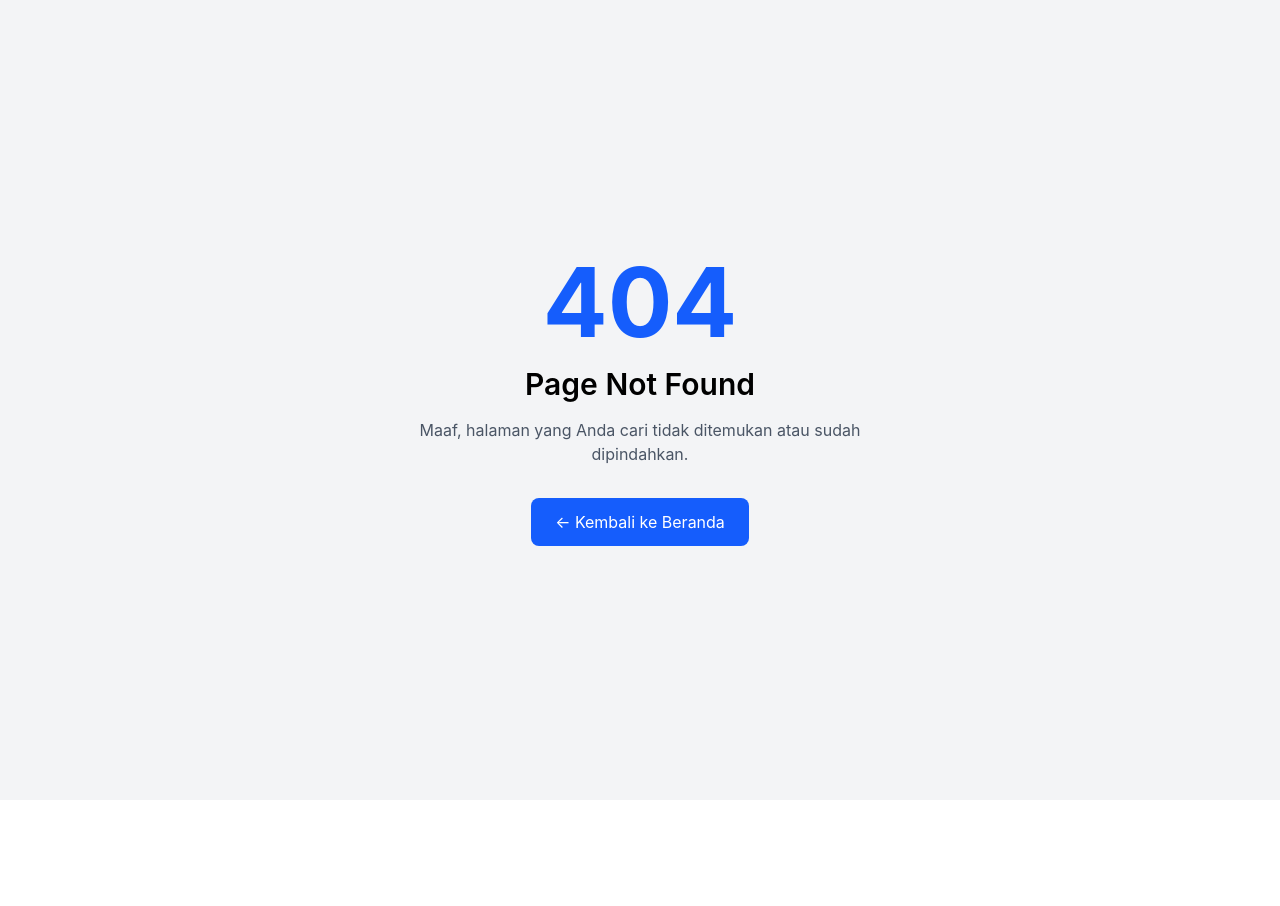
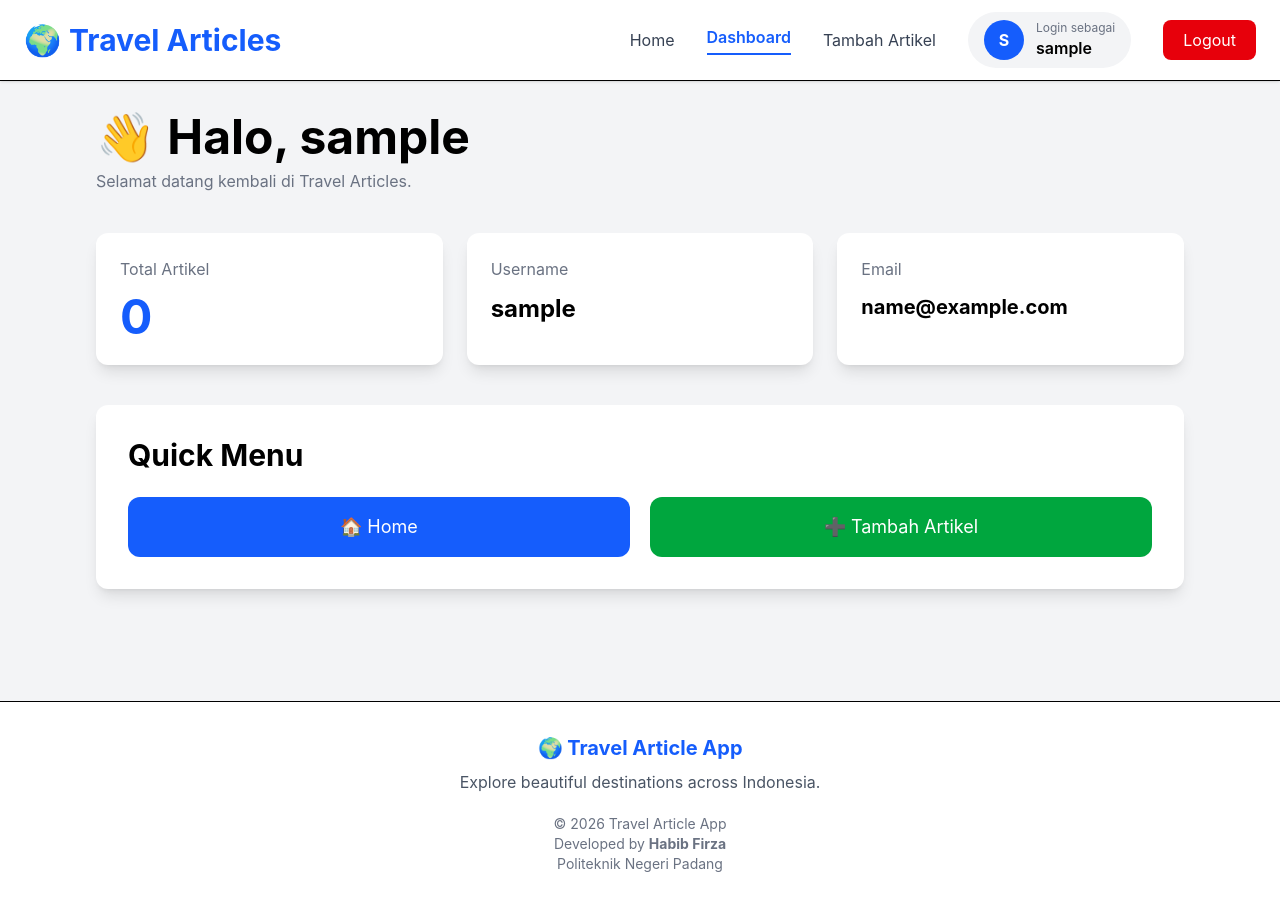
Before and after one commit to hfirza04-crypto/travel-article-app, a React (Vite) app: page /dashboard in a window 1280 px wide. Before the commit this address had no page. Before the commit the page ends 800 px from the top, so only its background shows below. Built offline with nearby package versions, Linux system fonts and the light colour scheme; no server answers; sample sign-in values are in the browser's storage.

Commit message:
Add dashboard page

```diff
--- a/src/components/Navbar/Navbar.tsx
+++ b/src/components/Navbar/Navbar.tsx
@@ -57,7 +57,7 @@ function Navbar() {
           <span>Travel Articles</span>
         </Link>
 
-        {/* Desktop */}
+        {/* Desktop Menu */}
         <div className="hidden md:flex items-center gap-8">
 
           <Link
@@ -69,6 +69,17 @@ function Navbar() {
             }
           >
             Home
+          </Link>
+
+          <Link
+            to="/dashboard"
+            className={
+              location.pathname === "/dashboard"
+                ? activeClass
+                : normalClass
+            }
+          >
+            Dashboard
           </Link>
 
           <Link
@@ -85,15 +96,10 @@ function Navbar() {
           <div className="flex items-center gap-3 bg-gray-100 px-4 py-2 rounded-full">
 
             <div className="w-10 h-10 rounded-full bg-blue-600 text-white flex justify-center items-center font-bold">
-
-              {user?.username
-                ?.charAt(0)
-                .toUpperCase()}
-
+              {user?.username?.charAt(0).toUpperCase()}
             </div>
 
             <div>
-
               <p className="text-xs text-gray-500">
                 Login sebagai
               </p>
@@ -101,7 +107,6 @@ function Navbar() {
               <p className="font-semibold">
                 {user?.username}
               </p>
-
             </div>
 
           </div>
@@ -116,7 +121,6 @@ function Navbar() {
         </div>
 
         {/* Mobile Button */}
-
         <button
           className="md:hidden text-3xl"
           onClick={() => setMenuOpen(!menuOpen)}
@@ -127,7 +131,6 @@ function Navbar() {
       </div>
 
       {/* Mobile Menu */}
-
       {menuOpen && (
 
         <div className="md:hidden border-t bg-white shadow-lg">
@@ -147,6 +150,18 @@ function Navbar() {
             </Link>
 
             <Link
+              to="/dashboard"
+              onClick={() => setMenuOpen(false)}
+              className={
+                location.pathname === "/dashboard"
+                  ? activeClass
+                  : normalClass
+              }
+            >
+              📊 Dashboard
+            </Link>
+
+            <Link
               to="/create"
               onClick={() => setMenuOpen(false)}
               className={
@@ -161,11 +176,7 @@ function Navbar() {
             <div className="flex items-center gap-3 bg-gray-100 rounded-xl p-3">
 
               <div className="w-10 h-10 rounded-full bg-blue-600 text-white flex justify-center items-center font-bold">
-
-                {user?.username
-                  ?.charAt(0)
-                  .toUpperCase()}
-
+                {user?.username?.charAt(0).toUpperCase()}
               </div>
 
               <div>
--- /dev/null
+++ b/src/pages/Dashboard/Dashboard.tsx
@@ -0,0 +1,118 @@
+import { useEffect, useState } from "react";
+import { useNavigate } from "react-router-dom";
+import Navbar from "../../components/Navbar/Navbar";
+import Footer from "../../components/Footer/Footer";
+import { getArticles } from "../../api/article";
+import { useAuthStore } from "../../store/authStore";
+
+function Dashboard() {
+  const navigate = useNavigate();
+
+  const { user } = useAuthStore();
+
+  const [totalArticle, setTotalArticle] = useState(0);
+
+  useEffect(() => {
+    fetchTotalArticle();
+  }, []);
+
+  const fetchTotalArticle = async () => {
+    try {
+      const response = await getArticles();
+
+      setTotalArticle(response.data.length);
+    } catch (error) {
+      console.log(error);
+    }
+  };
+
+  return (
+    <div className="min-h-screen bg-gray-100 flex flex-col">
+
+      <Navbar />
+
+      <div className="flex-1 max-w-6xl mx-auto w-full p-8">
+
+        <h1 className="text-5xl font-bold mb-2">
+          👋 Halo, {user?.username}
+        </h1>
+
+        <p className="text-gray-500 mb-10">
+          Selamat datang kembali di Travel Articles.
+        </p>
+
+        <div className="grid md:grid-cols-3 gap-6">
+
+          <div className="bg-white rounded-xl shadow-lg p-6">
+
+            <p className="text-gray-500">
+              Total Artikel
+            </p>
+
+            <h2 className="text-5xl font-bold text-blue-600 mt-3">
+              {totalArticle}
+            </h2>
+
+          </div>
+
+          <div className="bg-white rounded-xl shadow-lg p-6">
+
+            <p className="text-gray-500">
+              Username
+            </p>
+
+            <h2 className="text-2xl font-bold mt-3">
+              {user?.username}
+            </h2>
+
+          </div>
+
+          <div className="bg-white rounded-xl shadow-lg p-6">
+
+            <p className="text-gray-500">
+              Email
+            </p>
+
+            <h2 className="text-xl font-bold mt-3 break-all">
+              {user?.email}
+            </h2>
+
+          </div>
+
+        </div>
+
+        <div className="bg-white rounded-xl shadow-lg mt-10 p-8">
+
+          <h2 className="text-3xl font-bold mb-6">
+            Quick Menu
+          </h2>
+
+          <div className="grid md:grid-cols-2 gap-5">
+
+            <button
+              onClick={() => navigate("/home")}
+              className="bg-blue-600 hover:bg-blue-700 text-white py-4 rounded-xl text-lg"
+            >
+              🏠 Home
+            </button>
+
+            <button
+              onClick={() => navigate("/create")}
+              className="bg-green-600 hover:bg-green-700 text-white py-4 rounded-xl text-lg"
+            >
+              ➕ Tambah Artikel
+            </button>
+
+          </div>
+
+        </div>
+
+      </div>
+
+      <Footer />
+
+    </div>
+  );
+}
+
+export default Dashboard;
--- a/src/routes/AppRoutes.tsx
+++ b/src/routes/AppRoutes.tsx
@@ -7,6 +7,7 @@ import Home from "../pages/Home/Home";
 import DetailArticle from "../pages/DetailArticle/DetailArticle";
 import CreateArticle from "../pages/CreateArticle/CreateArticle";
 import EditArticle from "../pages/EditArticle/EditArticle";
+import Dashboard from "../pages/Dashboard/Dashboard";
 import NotFound from "../pages/NotFound/NotFound";
 
 import ProtectedRoute from "../components/ProtectedRoute";
@@ -47,6 +48,15 @@ function AppRoutes() {
         />
 
         <Route
+          path="/dashboard"
+          element={
+            <ProtectedRoute>
+              <Dashboard />
+            </ProtectedRoute>
+          }
+        />
+
+        <Route
           path="/create"
           element={
             <ProtectedRoute>
```
